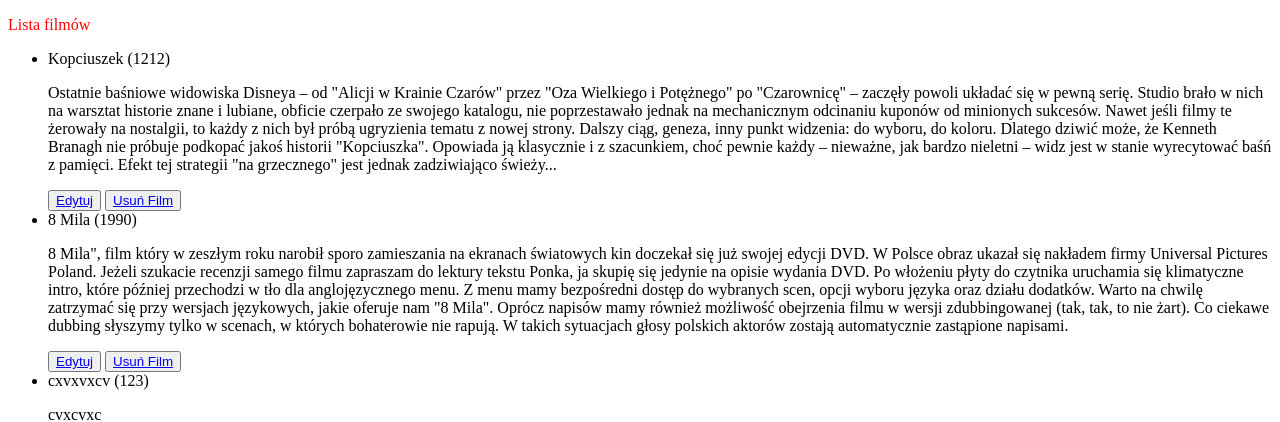
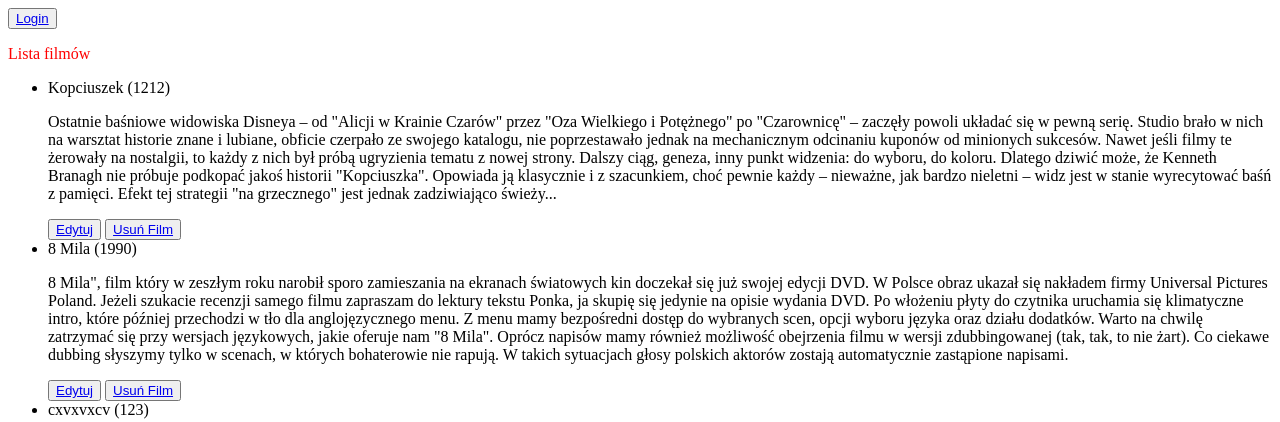
Before and after one commit to SebastianJadczak/moviesDjango, a Django app: page /main/filmy/ in a window 1280 px wide. Shown: the top 422 px of the page. Run offline with Django 3.2, Linux system fonts and the light colour scheme; data comes from the database, SQL or seed files in the repository; both versions use the stored data as it was after the commit.

Commit message:
add login and logout (session)

```diff
--- a/main/urls.py
+++ b/main/urls.py
@@ -4,7 +4,7 @@ from .views import test_response
 from .views import wszystkie_filmy, nowy_film, edytuj_film, usun_film
 
 urlpatterns = [
-    path("filmy/", wszystkie_filmy),
+    path("filmy/", wszystkie_filmy, name='wszystkie_filmy'),
     path('test/', test_response),
     path("new/", nowy_film, name="nowy_film"),
     path('edytuj/<int:id>/', edytuj_film, name='edytuj_film'),
--- a/main/views.py
+++ b/main/views.py
@@ -1,23 +1,31 @@
 from django.http import HttpResponse
-from django.shortcuts import render,redirect, get_object_or_404
+from django.shortcuts import render, redirect, get_object_or_404
 from .models import Movie
 from .forms import MovieForm
+from django.contrib.auth.decorators import login_required
+
 
 def test_response(request):
     return HttpResponse('test')
+
+
 # Create your views here.
 
 
 def wszystkie_filmy(request):
     filmy = Movie.objects.all()
-    return render(request, 'lista_filmow.html',{'filmy': filmy})
+    return render(request, 'lista_filmow.html', {'filmy': filmy})
 
+
+@login_required
 def nowy_film(request):
     form = MovieForm(request.POST or None, request.FILES or None)
     if form.is_valid():
         form.save()
     return render(request, "film_form.html", {'form': form})
 
+
+@login_required
 def edytuj_film(request, id):
     film = get_object_or_404(Movie, pk=id)
     form = MovieForm(request.POST or None, request.FILES or None, instance=film)
@@ -25,8 +33,10 @@ def edytuj_film(request, id):
     if form.is_valid():
         form.save()
         return redirect(wszystkie_filmy)
-    return render(request, 'film_form.html',  {'form': form})
+    return render(request, 'film_form.html', {'form': form})
 
+
+@login_required
 def usun_film(request, id):
     film = get_object_or_404(Movie, pk=id)
 
--- a/movierater/settings.py
+++ b/movierater/settings.py
@@ -128,4 +128,4 @@ MEDIA_ROOT = 'moje_media'
 
 LOGIN_URL = 'login'
 
-LOGIN_REDIRECT_URL = ''
+LOGIN_REDIRECT_URL = 'wszystkie_filmy'
--- a/movierater/urls.py
+++ b/movierater/urls.py
@@ -6,9 +6,11 @@ from django.contrib.auth import views as auth_views
 
 
 
+
 urlpatterns = [
 
     path('main/', include('main.urls')),
     path('admin/', admin.site.urls),
-    path('login/', auth_views.LoginView.as_view(), name='login')
+    path('login/', auth_views.LoginView.as_view(), name='login'),
+    path('logout/', auth_views.LogoutView.as_view(), name='logout')
 ] + static(settings.MEDIA_URL, document_root=settings.MEDIA_ROOT)
--- a/templates/lista_filmow.html
+++ b/templates/lista_filmow.html
@@ -10,6 +10,16 @@
     <link rel="stylesheet" href="{% static 'moj_css.css' %}">
 </head>
 <body>
+
+    {% if user.is_authenticated %}
+         Witam {{user.username}} <br>
+         <button><a href="{% url 'logout' %}">Logout</a></button>
+    {% else %}
+         <button><a href="{% url 'login' %}">Login</a></button>
+    {% endif %}
+
+
+
     <p class="red">Lista filmów</p>
 <ul>
     {% for film in filmy %}
```
Also changed, not shown: db.sqlite3.
